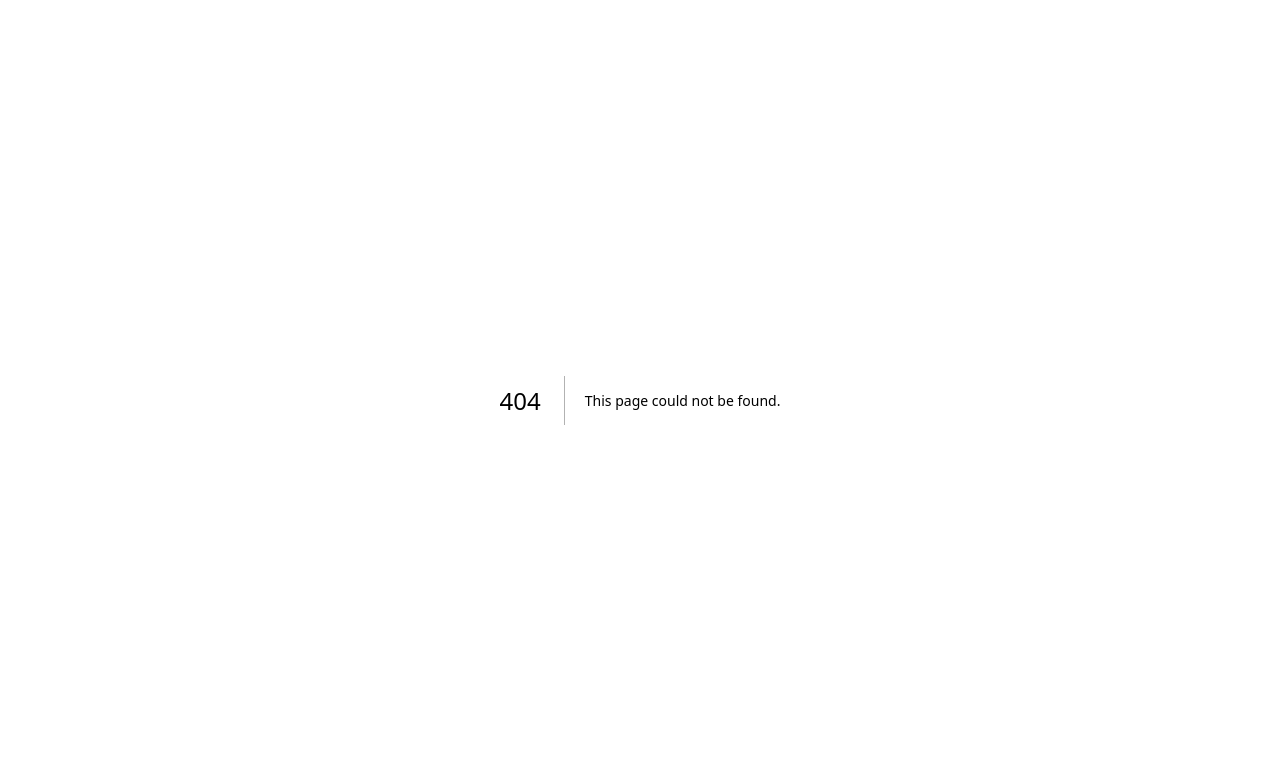
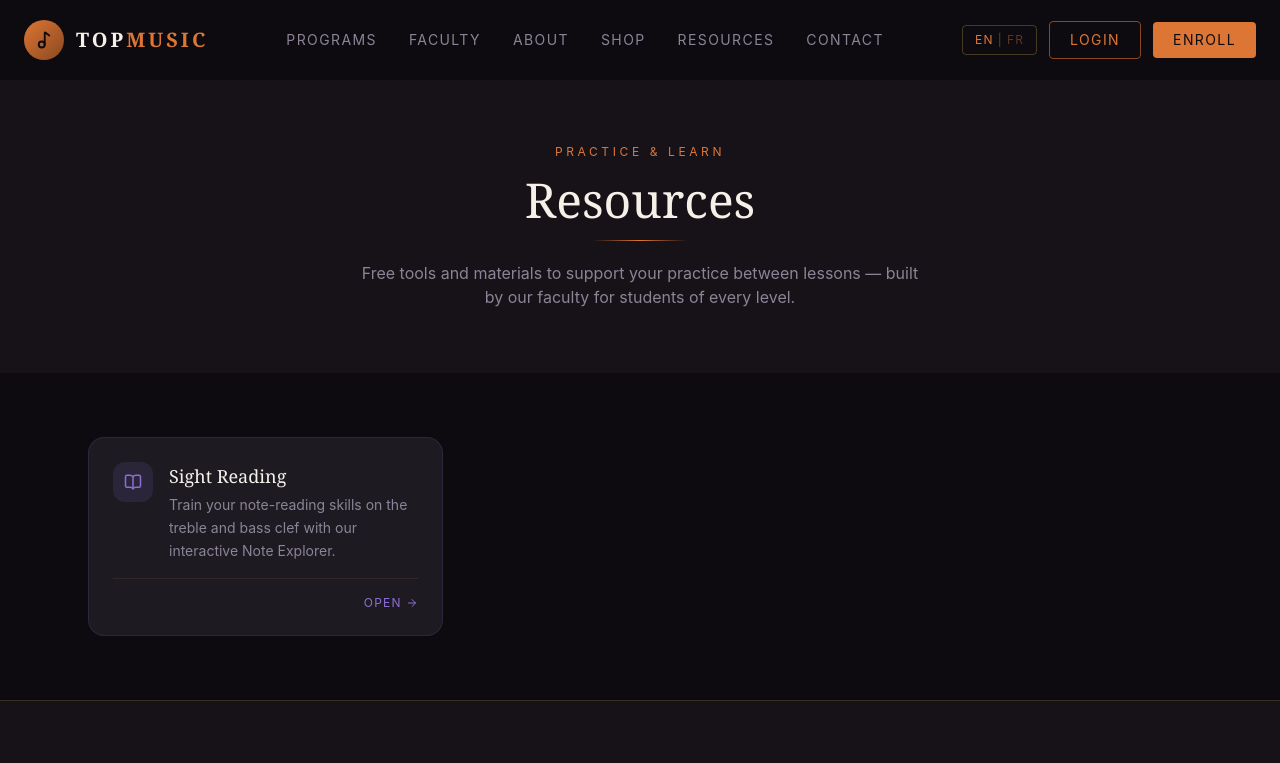
Before and after one commit to Emersonhi/TOPmusic, a Next.js app: page /resources in a window 1280 px wide. Before the commit this address had no page. Shown: the top 763 px of the page. Built offline with nearby package versions, Linux system fonts and the light colour scheme.

Commit message:
Add Resources page and nest Sight Reading under it
Moves /sight-reading to /resources/sight-reading and adds a new
/resources landing page listing available practice resources. Updates
nav to point to Resources instead of Sight Reading directly.

```diff
--- /dev/null
+++ b/src/app/resources/page.tsx
@@ -0,0 +1,61 @@
+'use client';
+import Link from 'next/link';
+import Navbar from '@/components/layout/Navbar';
+import Footer from '@/components/layout/Footer';
+import { ArrowRight, BookOpen } from 'lucide-react';
+import { useLang } from '@/context/LanguageContext';
+import { resourcesPageT } from '@/translations';
+
+export default function ResourcesPage() {
+  const { lang } = useLang();
+  const tr = resourcesPageT[lang];
+
+  return (
+    <>
+      <Navbar />
+      <main style={{ background: 'var(--ink)', paddingTop: '80px' }}>
+
+        {/* Hero */}
+        <div className="py-16 px-6 text-center" style={{ background: 'var(--surface)' }}>
+          <p className="text-xs font-ui tracking-[0.3em] uppercase mb-4" style={{ color: 'var(--gold)' }}>{tr.eyebrow}</p>
+          <h1 className="text-5xl font-display mb-4" style={{ color: 'var(--ivory)' }}>{tr.title}</h1>
+          <div className="gold-line w-24 mx-auto mb-5" />
+          <p className="max-w-xl mx-auto font-ui" style={{ color: 'var(--mist)' }}>{tr.sub}</p>
+        </div>
+
+        {/* Resource list */}
+        <div className="max-w-6xl mx-auto px-6 py-16">
+          <div className="grid grid-cols-1 sm:grid-cols-2 lg:grid-cols-3 gap-5">
+            {tr.items.map(item => (
+              <Link
+                key={item.id}
+                href={`/resources/${item.id}`}
+                className="p-6 rounded-2xl transition-all duration-200 group"
+                style={{ background: 'var(--surface-2)', border: `1px solid ${item.color}25` }}
+                onMouseEnter={e => { (e.currentTarget as HTMLElement).style.borderColor = `${item.color}60`; (e.currentTarget as HTMLElement).style.transform = 'translateY(-2px)'; }}
+                onMouseLeave={e => { (e.currentTarget as HTMLElement).style.borderColor = `${item.color}25`; (e.currentTarget as HTMLElement).style.transform = 'translateY(0)'; }}
+              >
+                <div className="flex items-start gap-4">
+                  <div className="w-10 h-10 rounded-xl flex items-center justify-center flex-shrink-0" style={{ background: `${item.color}20` }}>
+                    <BookOpen size={18} style={{ color: item.color }} />
+                  </div>
+                  <div>
+                    <h3 className="font-display text-lg mb-1" style={{ color: 'var(--ivory)' }}>{item.label}</h3>
+                    <p className="text-sm font-ui leading-relaxed" style={{ color: 'var(--mist)' }}>{item.desc}</p>
+                  </div>
+                </div>
+                <div className="flex items-center justify-end mt-4 pt-4" style={{ borderTop: '1px solid rgba(201,168,76,0.1)' }}>
+                  <span className="text-xs font-ui tracking-widest uppercase flex items-center gap-1 transition-all duration-200" style={{ color: item.color }}>
+                    {lang === 'fr' ? 'Ouvrir' : 'Open'} <ArrowRight size={12} />
+                  </span>
+                </div>
+              </Link>
+            ))}
+          </div>
+        </div>
+
+      </main>
+      <Footer />
+    </>
+  );
+}
--- a/src/components/layout/Navbar.tsx
+++ b/src/components/layout/Navbar.tsx
@@ -16,7 +16,7 @@ export default function Navbar() {
     { href: '/#faculty', label: tr.faculty },
     { href: '/#about', label: tr.about },
     { href: '/shop', label: tr.shop },
-    { href: '/sight-reading', label: tr.sightReading },
+    { href: '/resources', label: tr.resources },
     { href: '/contact', label: tr.contact },
   ];
 
--- a/src/translations/index.ts
+++ b/src/translations/index.ts
@@ -312,10 +312,29 @@ export const shopPageT = {
   },
 };
 
+export const resourcesPageT = {
+  en: {
+    eyebrow: 'Practice & Learn',
+    title: 'Resources',
+    sub: 'Free tools and materials to support your practice between lessons — built by our faculty for students of every level.',
+    items: [
+      { id: 'sight-reading', label: 'Sight Reading', desc: 'Train your note-reading skills on the treble and bass clef with our interactive Note Explorer.', color: '#8B6FD4' },
+    ],
+  },
+  fr: {
+    eyebrow: 'Pratique & Apprentissage',
+    title: 'Ressources',
+    sub: 'Des outils et du matériel gratuits pour soutenir ta pratique entre les cours — conçus par notre corps enseignant pour tous les niveaux.',
+    items: [
+      { id: 'sight-reading', label: 'Lecture de Notes', desc: 'Entraîne ta lecture de notes en clé de sol et de fa avec notre Explorateur de Notes interactif.', color: '#8B6FD4' },
+    ],
+  },
+};
+
 export const t = {
   en: {
     nav: {
-      programs: 'Programs', faculty: 'Faculty', about: 'About', contact: 'Contact', shop: 'Shop', sightReading: 'Sight Reading',
+      programs: 'Programs', faculty: 'Faculty', about: 'About', contact: 'Contact', shop: 'Shop', resources: 'Resources',
       login: 'Login', enroll: 'Enroll',
     },
     hero: {
@@ -404,7 +423,7 @@ export const t = {
 
   fr: {
     nav: {
-      programs: 'Programmes', faculty: 'Enseignants', about: 'À propos', contact: 'Contact', shop: 'Boutique', sightReading: 'Lecture de Notes',
+      programs: 'Programmes', faculty: 'Enseignants', about: 'À propos', contact: 'Contact', shop: 'Boutique', resources: 'Ressources',
       login: 'Connexion', enroll: "S'inscrire",
     },
     hero: {
```
Also changed, not shown: src/app/resources/sight-reading/page.tsx (renamed from src/app/sight-reading/page.tsx).
